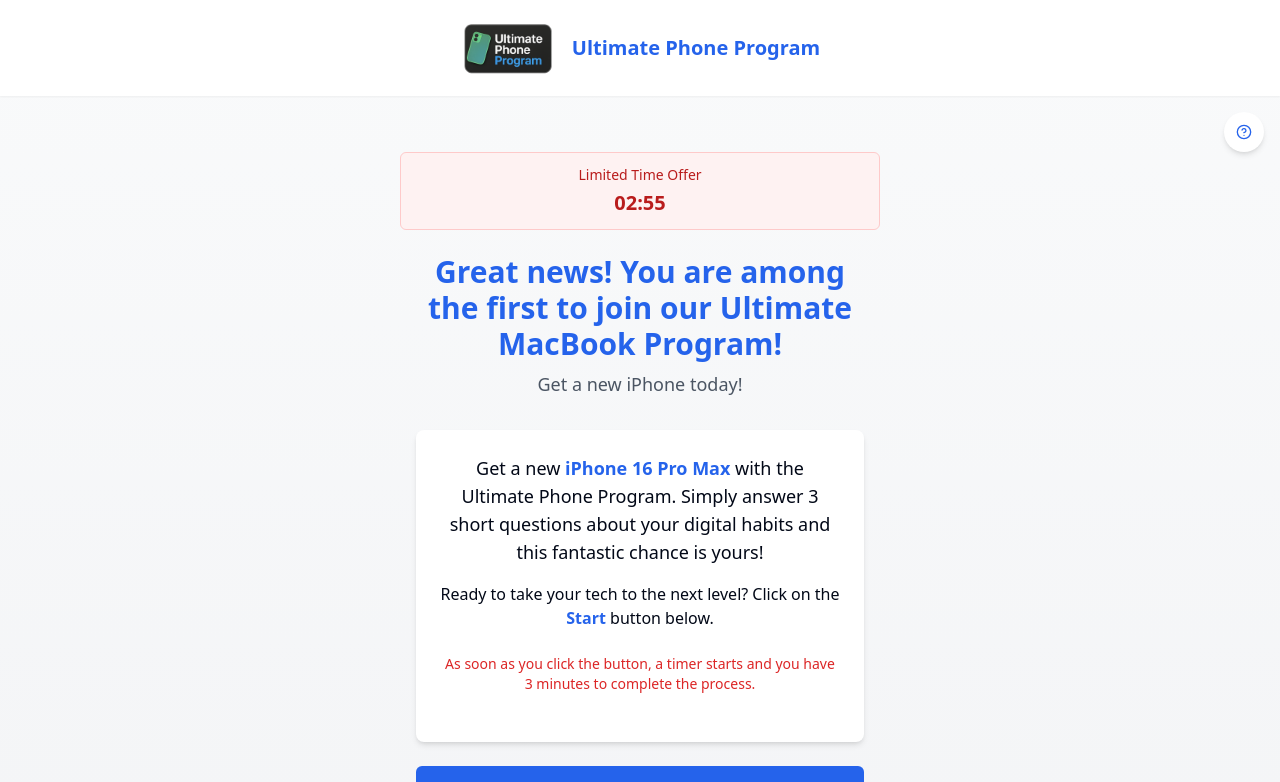
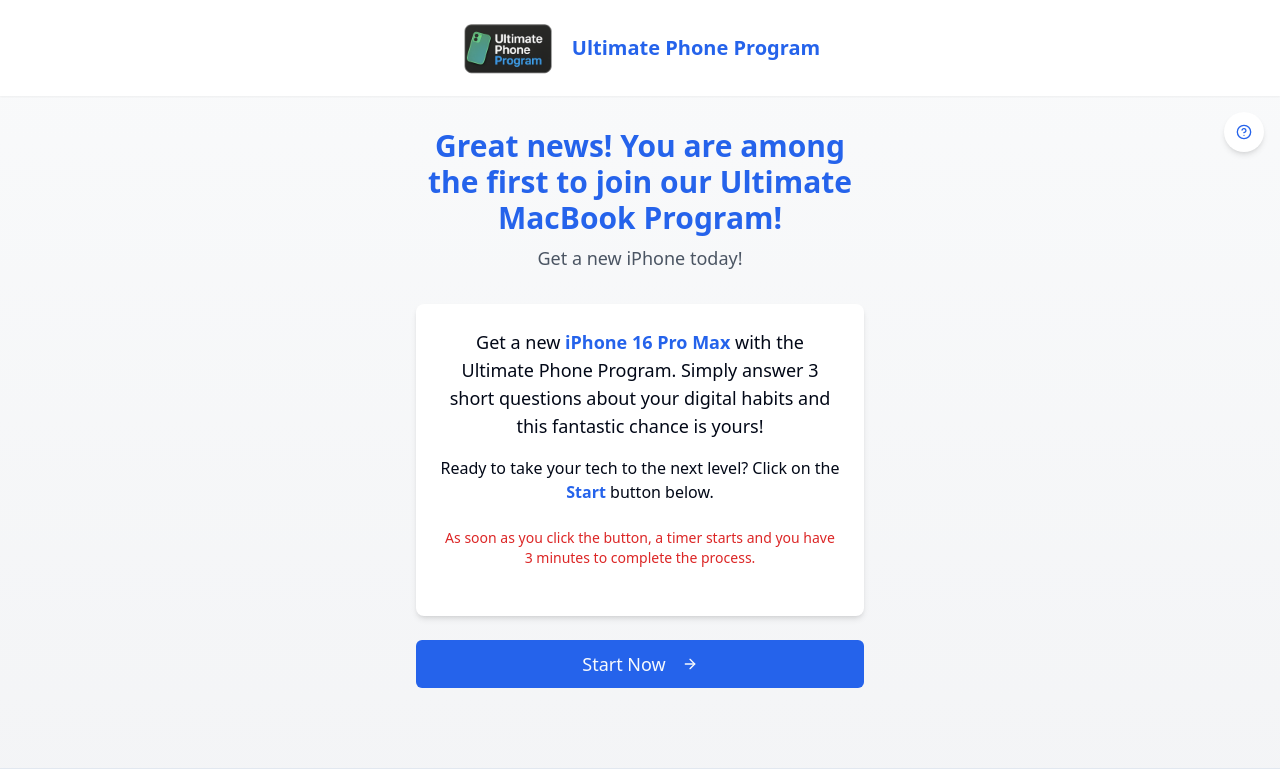
Before and after one commit to countybaz/ultabeautynew-45, a React (Vite) app: page / in a window 1280 px wide. Shown: the top 782 px of the page. Built offline with nearby package versions, Linux system fonts and the light colour scheme.

Commit message:
Hide timer on start screen
The timer is no longer visible on the start screen.

```diff
--- a/src/components/SurveyContainer.tsx
+++ b/src/components/SurveyContainer.tsx
@@ -20,8 +20,8 @@ const SurveyContainer = () => {
 
   return (
     <div className="w-full max-w-lg mx-auto px-4 py-8">
-      {/* Timer always visible */}
-      <Timer minutes={3} />
+      {/* Timer only visible during active survey steps (not on start screen) */}
+      {currentStep > 0 && <Timer minutes={3} />}
 
       {/* Progress bar only shown during active survey steps */}
       {currentStep > 0 && currentStep <= totalSteps && (
```
